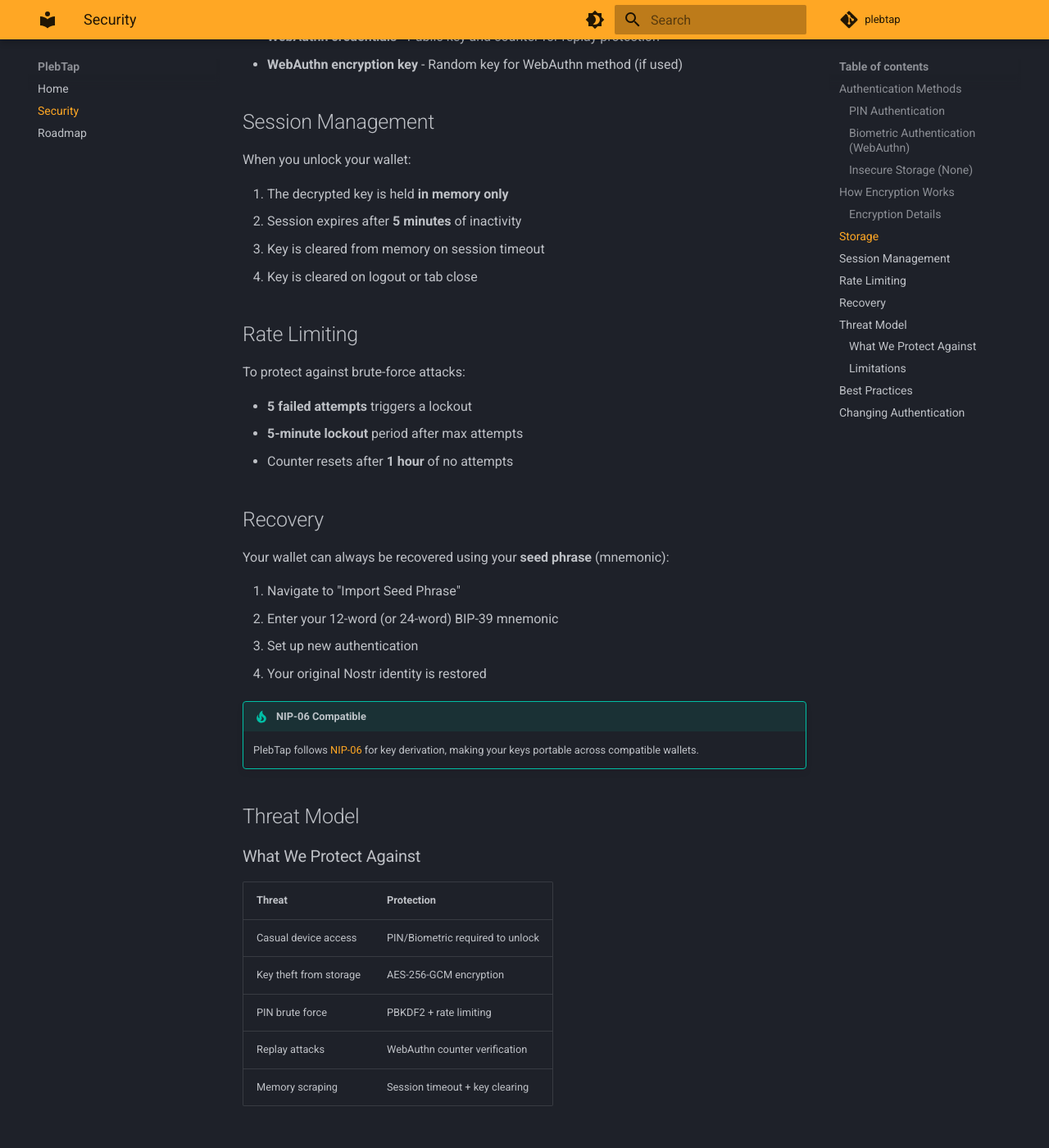
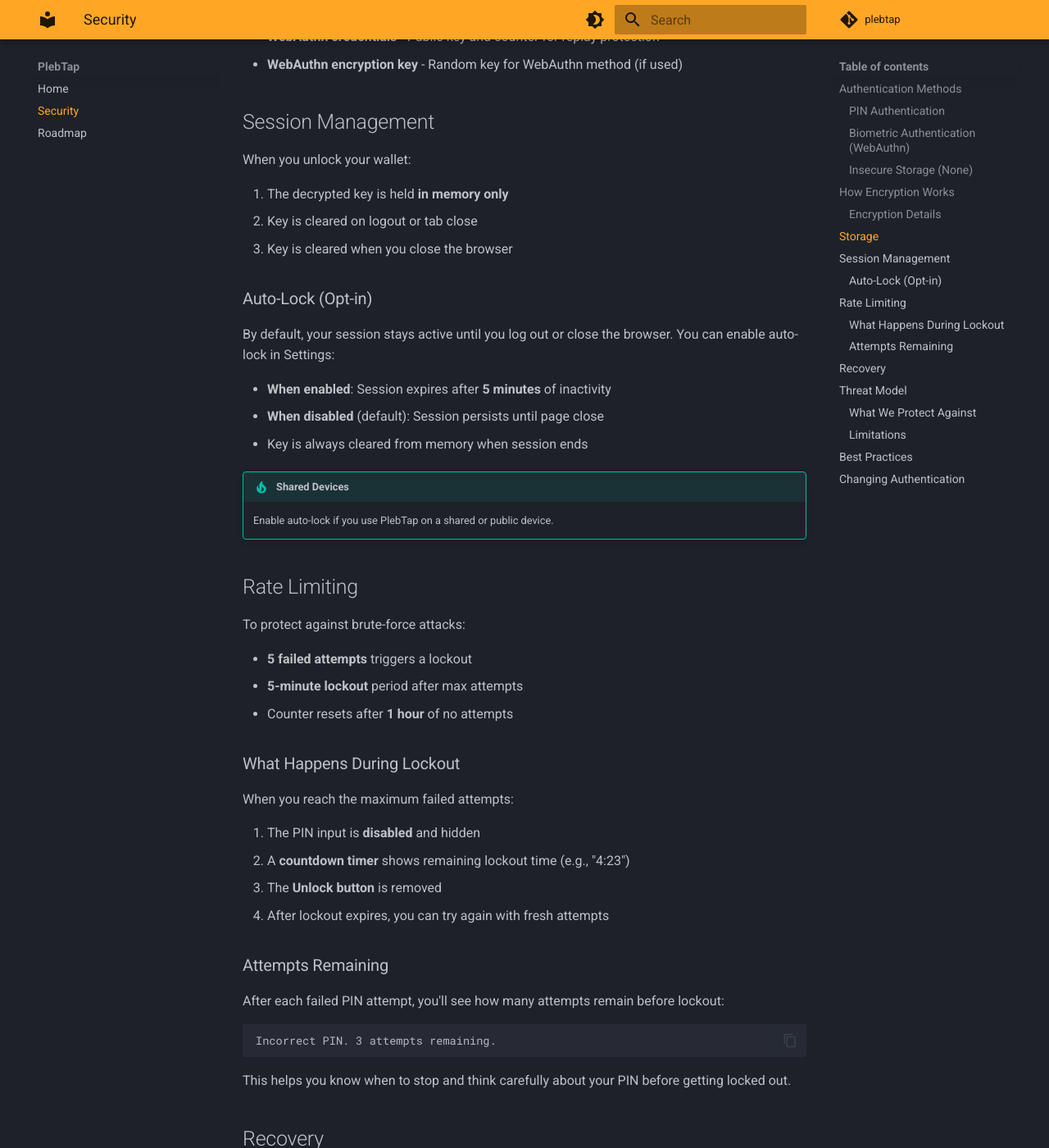
Before and after one commit to PlebeiusGaragicus/plebtap-docs, an MkDocs documentation site: the page built from docs/security.md, in a window 1280 px wide and 1400 px high, scrolled down 2316 px. Shown: the whole window at 82% size. Built offline with MkDocs 1.6.1 and Material for MkDocs 9.7.7, drawn with Linux system fonts in a browser that asks for light colours; comment, search, counter and statistics services are not loaded.

Commit message:
update docs

````diff
--- a/docs/security.md
+++ b/docs/security.md
@@ -94,9 +94,19 @@ All sensitive data is stored in **IndexedDB**, not localStorage:
 When you unlock your wallet:
 
 1. The decrypted key is held **in memory only**
-2. Session expires after **5 minutes** of inactivity
-3. Key is cleared from memory on session timeout
-4. Key is cleared on logout or tab close
+2. Key is cleared on logout or tab close
+3. Key is cleared when you close the browser
+
+### Auto-Lock (Opt-in)
+
+By default, your session stays active until you log out or close the browser. You can enable auto-lock in Settings:
+
+- **When enabled**: Session expires after **5 minutes** of inactivity
+- **When disabled** (default): Session persists until page close
+- Key is always cleared from memory when session ends
+
+!!! tip "Shared Devices"
+    Enable auto-lock if you use PlebTap on a shared or public device.
 
 ## Rate Limiting
 
@@ -105,6 +115,25 @@ To protect against brute-force attacks:
 - **5 failed attempts** triggers a lockout
 - **5-minute lockout** period after max attempts
 - Counter resets after **1 hour** of no attempts
+
+### What Happens During Lockout
+
+When you reach the maximum failed attempts:
+
+1. The PIN input is **disabled** and hidden
+2. A **countdown timer** shows remaining lockout time (e.g., "4:23")
+3. The **Unlock button** is removed
+4. After lockout expires, you can try again with fresh attempts
+
+### Attempts Remaining
+
+After each failed PIN attempt, you'll see how many attempts remain before lockout:
+
+```
+Incorrect PIN. 3 attempts remaining.
+```
+
+This helps you know when to stop and think carefully about your PIN before getting locked out.
 
 ## Recovery
 
````
Also changed, not shown: README.md (+14 -0 lines), docs/key-storage.md (+2 -0 lines).
